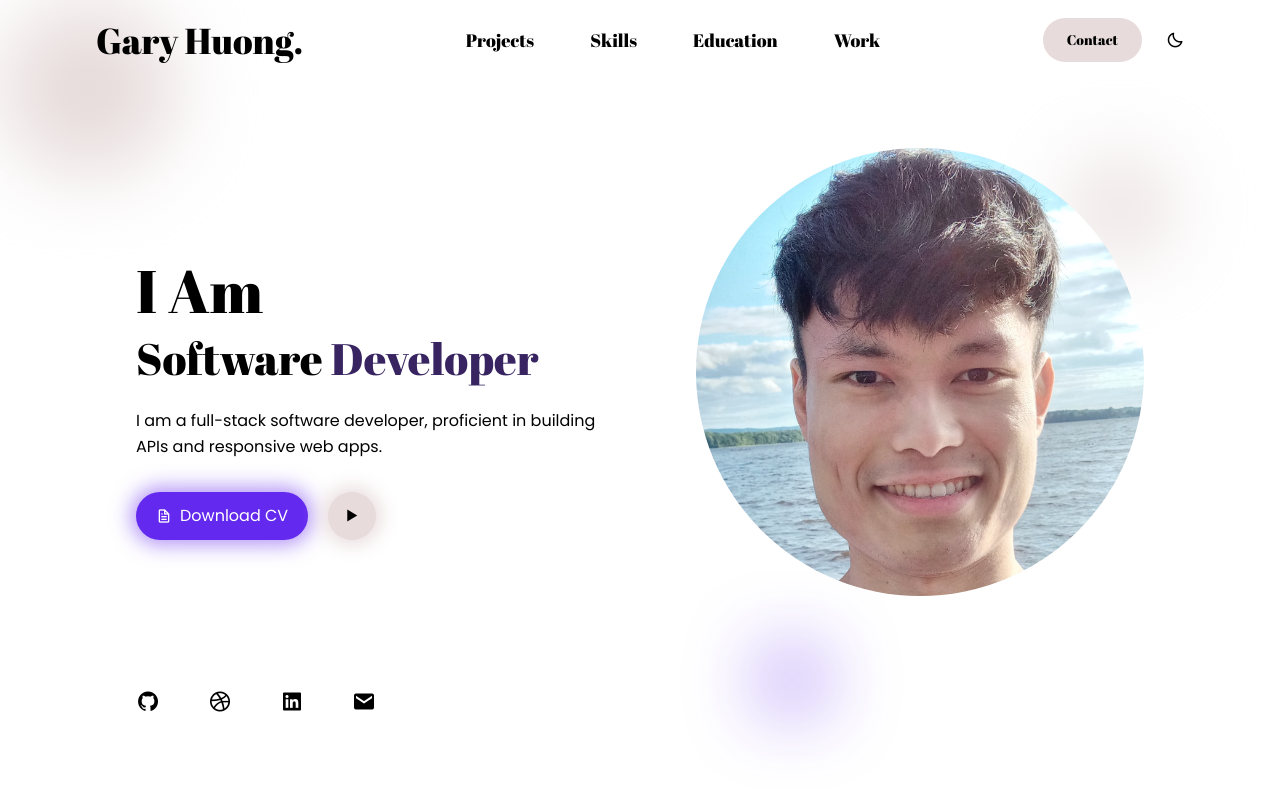
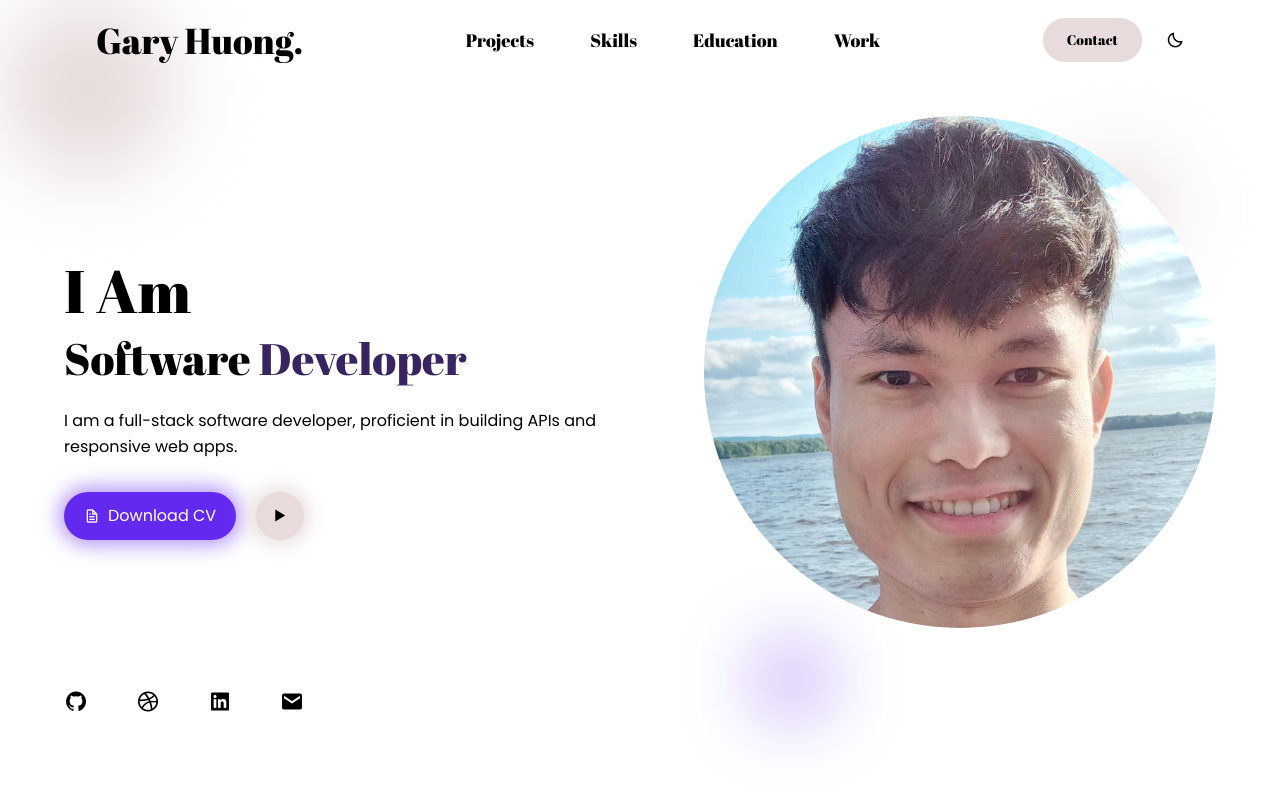
Before and after one commit to ghuong/portfolio, a React (Create React App) app: page / in a window 1280 px wide. Shown: the top 800 px of the page. Built offline with nearby package versions, Linux system fonts and the light colour scheme.

Commit message:
unneeded div

```diff
--- a/src/components/About.js
+++ b/src/components/About.js
@@ -4,7 +4,6 @@ import React from "react";
 export default function About() {
   return (
     <section id="about" className="relative h-screen -translate-y-20">
-      <div className="md:px-20 h-full">
       <div className="container mx-auto h-full flex flex-col md:flex-row-reverse items-center justify-center">
         <div className="w-1/2 lg:w-2/5 lg:max-w-lg">
           <img
@@ -68,7 +67,6 @@ export default function About() {
           </div>
         </div>
       </div>
-      </div>
     </section>
   );
 }
```
Lines whose indentation alone changed are shown as unchanged.
